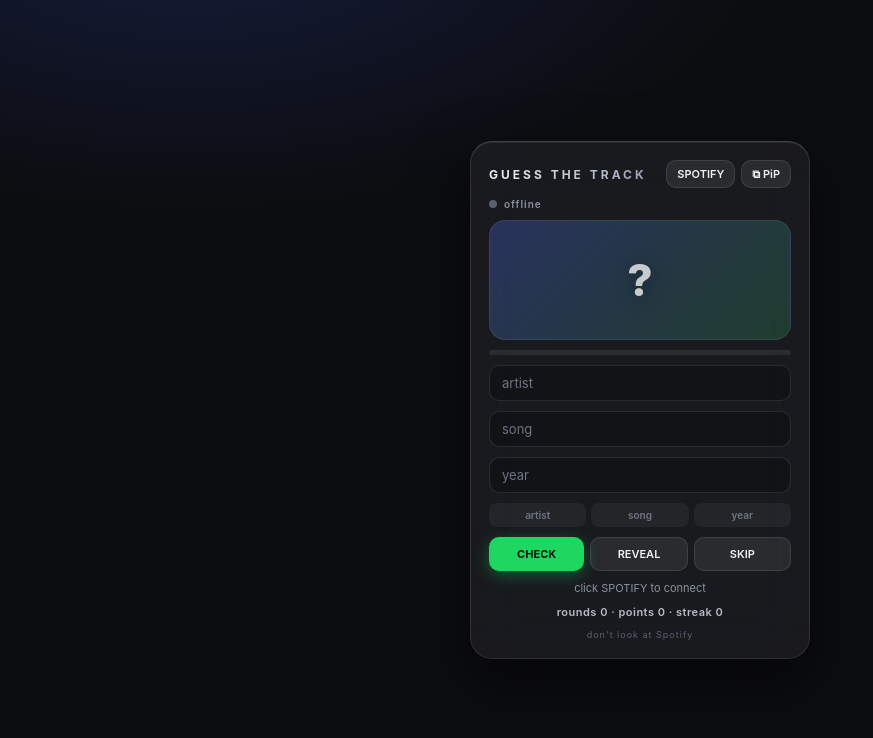
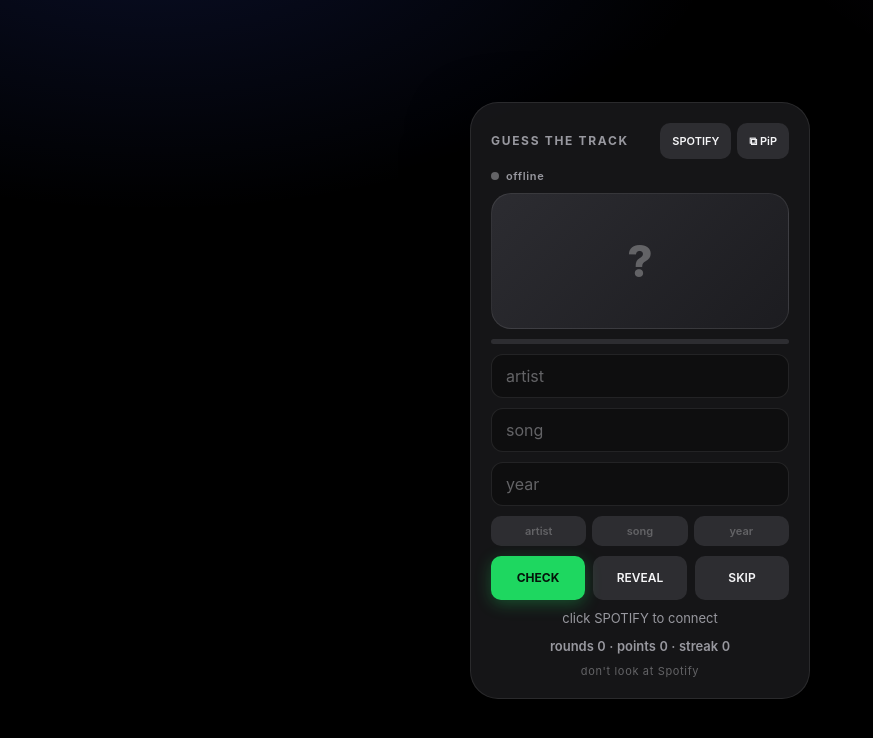
Before and after one commit to Tarnawskii/guess-the-track, a plain HTML site: page index.html in a window 1280 px wide. Shown: the top 738 px of the page, without its empty margins (0-873 px from the left). Drawn offline with Linux system fonts and the light colour scheme.

Commit message:
Apple-style redesign: flip cover, tokens, motion rules, 44px targets

```diff
--- a/index.html
+++ b/index.html
@@ -6,115 +6,143 @@
 <title>Guess The Track</title>
 <style>
   * { box-sizing: border-box; margin: 0; padding: 0; }
-  :root { color-scheme: dark; }
+  :root {
+    color-scheme: dark;
+    --ease-out: cubic-bezier(0.23, 1, 0.32, 1);
+    --ease: cubic-bezier(0.25, 0.1, 0.25, 1);
+    --label: #f5f5f7;
+    --label2: #98989f;
+    --label3: #636366;
+    --fill: rgba(120, 120, 128, 0.24);
+    --fill2: rgba(120, 120, 128, 0.38);
+    --hairline: rgba(255, 255, 255, 0.09);
+    --glass: rgba(30, 30, 32, 0.72);
+    --accent: #1ed760;
+    --ok: #30d158;
+    --warn: #ffd60a;
+    --bad: #ff453a;
+  }
   body {
-    font-family: -apple-system, BlinkMacSystemFont, "Segoe UI", Inter, Roboto, sans-serif;
-    background: #0c0d10;
+    font-family: -apple-system, BlinkMacSystemFont, "Segoe UI Variable Display", "Segoe UI", Inter, Roboto, "Helvetica Neue", Arial, sans-serif;
+    background: #000;
     background-image:
-      radial-gradient(60rem 30rem at 15% -10%, rgba(64, 96, 255, 0.18), transparent 60%),
-      radial-gradient(50rem 28rem at 110% 110%, rgba(30, 215, 96, 0.10), transparent 60%),
-      radial-gradient(40rem 24rem at 90% -20%, rgba(170, 82, 255, 0.10), transparent 60%);
+      radial-gradient(60rem 32rem at 12% -12%, rgba(64, 96, 255, 0.16), transparent 60%),
+      radial-gradient(52rem 30rem at 112% 112%, rgba(30, 215, 96, 0.10), transparent 60%),
+      radial-gradient(40rem 26rem at 88% -18%, rgba(170, 82, 255, 0.09), transparent 60%);
     background-attachment: fixed;
-    color: #eef0f4;
+    color: var(--label);
     display: flex; align-items: center; justify-content: center;
-    min-height: 100vh; padding: 12px;
+    min-height: 100vh; padding: 0.75rem;
     -webkit-font-smoothing: antialiased;
+    text-rendering: optimizeLegibility;
   }
   #app {
-    width: 100%; max-width: 340px;
-    background: rgba(255, 255, 255, 0.055);
-    backdrop-filter: blur(24px) saturate(1.5);
-    -webkit-backdrop-filter: blur(24px) saturate(1.5);
-    border: 1px solid rgba(255, 255, 255, 0.10);
-    border-top-color: rgba(255, 255, 255, 0.18);
-    border-radius: 22px;
-    box-shadow: 0 24px 60px rgba(0, 0, 0, 0.55), inset 0 1px 0 rgba(255, 255, 255, 0.06);
-    padding: 18px; display: flex; flex-direction: column; gap: 10px;
+    width: 100%; max-width: 21.25rem;
+    background: var(--glass);
+    backdrop-filter: blur(2.5rem) saturate(1.8);
+    -webkit-backdrop-filter: blur(2.5rem) saturate(1.8);
+    border: 1px solid var(--hairline);
+    border-radius: 1.75rem;
+    box-shadow: 0 1.25rem 3.75rem rgba(0, 0, 0, 0.6);
+    padding: 1.25rem; display: flex; flex-direction: column; gap: 0.625rem;
   }
   header { display: flex; justify-content: space-between; align-items: center; }
-  h1 {
-    font-size: 12px; font-weight: 700; letter-spacing: 3px;
-    background: linear-gradient(90deg, #eef0f4, #9aa3b5);
-    -webkit-background-clip: text; background-clip: text; color: transparent;
+  h1 { font-size: 0.75rem; font-weight: 700; letter-spacing: 0.14em; color: var(--label2); }
+  .hbtns { display: flex; gap: 0.375rem; }
+  button {
+    font: inherit; font-size: 0.6875rem; font-weight: 600; cursor: pointer;
+    min-height: 2.25rem; padding: 0 0.75rem;
+    background: var(--fill); color: var(--label);
+    border: 0; border-radius: 0.625rem;
+    transition: background-color 120ms var(--ease), transform 100ms var(--ease);
   }
-  .hbtns { display: flex; gap: 6px; }
-  button {
-    font: inherit; font-size: 11px; font-weight: 600; cursor: pointer;
-    background: rgba(255, 255, 255, 0.08);
-    color: #eef0f4; border: 1px solid rgba(255, 255, 255, 0.10);
-    border-radius: 10px; padding: 6px 10px;
-    transition: background 0.15s, transform 0.05s;
+  @media (hover: hover) and (pointer: fine) {
+    button:hover { background: var(--fill2); }
   }
-  button:hover { background: rgba(255, 255, 255, 0.14); }
-  button:active { transform: scale(0.97); }
+  button:active { transform: scale(0.96); }
   button:disabled { opacity: 0.4; cursor: default; }
-  #cover {
-    height: 120px; display: flex; align-items: center; justify-content: center;
-    background: rgba(255, 255, 255, 0.04);
-    border: 1px solid rgba(255, 255, 255, 0.08);
-    border-radius: 16px; overflow: hidden;
-    font-size: 44px; font-weight: 800;
-    background-image: linear-gradient(135deg, rgba(64, 96, 255, 0.25), rgba(30, 215, 96, 0.15));
-    color: rgba(255, 255, 255, 0.75);
-    text-shadow: 0 2px 20px rgba(0, 0, 0, 0.4);
+  #conn { display: flex; align-items: center; gap: 0.4375rem; font-size: 0.6875rem; font-weight: 600; letter-spacing: 0.06em; color: var(--label2); }
+  .led { width: 0.5rem; height: 0.5rem; border-radius: 50%; background: var(--label3); flex: none; transition: background-color 200ms var(--ease); }
+  .led.on { background: var(--ok); box-shadow: 0 0 0.5rem rgba(48, 209, 88, 0.7); animation: pulse 2.4s infinite; }
+  .led.demo { background: var(--warn); box-shadow: 0 0 0.5rem rgba(255, 214, 10, 0.5); animation: pulse 2.4s infinite; }
+  .led.wait { background: var(--warn); animation: pulse 0.9s infinite; }
+  .led.off { background: var(--bad); box-shadow: 0 0 0.5rem rgba(255, 69, 58, 0.6); }
+  @keyframes pulse { 50% { opacity: 0.35; } }
+  #cover { height: 8.5rem; perspective: 62.5rem; position: relative; flex: none; }
+  .cover-inner {
+    position: absolute; inset: 0;
+    transform-style: preserve-3d;
+    transition: transform 280ms var(--ease-out);
   }
-  #cover img { width: 100%; height: 100%; object-fit: cover; }
-  .bar {
-    height: 5px; border-radius: 3px; overflow: hidden;
-    background: rgba(255, 255, 255, 0.08);
+  #cover.flipped .cover-inner { transform: rotateY(180deg); }
+  .cover-face {
+    position: absolute; inset: 0;
+    backface-visibility: hidden; -webkit-backface-visibility: hidden;
+    display: flex; align-items: center; justify-content: center;
+    border-radius: 1.25rem; overflow: hidden;
+    border: 1px solid var(--hairline);
   }
+  .cover-front {
+    background: linear-gradient(135deg, #2c2c31, #1c1c20);
+    font-size: 2.75rem; font-weight: 800; color: var(--label3);
+  }
+  .cover-back { transform: rotateY(180deg); background: #1c1c20; }
+  .cover-back img { width: 100%; height: 100%; object-fit: cover; display: block; }
+  .bar { height: 0.3125rem; border-radius: 999px; overflow: hidden; background: var(--fill); }
   .bar div {
-    height: 100%; width: 0%; border-radius: 3px;
-    background: linear-gradient(90deg, #1ed760, #5ce08a);
-    transition: width 1s linear;
+    height: 100%; border-radius: 999px;
+    background: var(--accent);
+    transform-origin: 0 50%; transform: scaleX(0);
+    will-change: transform;
   }
   input {
-    font: inherit; font-size: 13px; width: 100%;
-    background: rgba(0, 0, 0, 0.25);
-    border: 1px solid rgba(255, 255, 255, 0.10);
-    color: #eef0f4; border-radius: 10px; padding: 9px 12px;
-    transition: border-color 0.15s, box-shadow 0.15s;
+    font: inherit; font-size: 1rem; width: 100%;
+    min-height: 2.75rem;
+    background: rgba(0, 0, 0, 0.32);
+    border: 1px solid var(--hairline);
+    color: var(--label); border-radius: 0.75rem; padding: 0 0.875rem;
+    transition: border-color 150ms var(--ease), box-shadow 150ms var(--ease);
   }
-  input::placeholder { color: #6f7683; }
-  input:focus {
-    outline: none;
-    border-color: rgba(30, 215, 96, 0.55);
-    box-shadow: 0 0 0 3px rgba(30, 215, 96, 0.15);
+  input::placeholder { color: var(--label3); }
+  input:focus { outline: none; border-color: rgba(30, 215, 96, 0.5); box-shadow: 0 0 0 3px rgba(30, 215, 96, 0.12); }
+  .chips { display: flex; gap: 0.375rem; }
+  .chip {
+    flex: 1; text-align: center; font-size: 0.6875rem; font-weight: 600;
+    padding: 0.4375rem 0; border-radius: 0.625rem;
+    background: var(--fill); color: var(--label3);
+    border: 1px solid transparent;
+    transition: background-color 150ms var(--ease), color 150ms var(--ease), border-color 150ms var(--ease);
   }
-  .chips { display: flex; gap: 5px; }
-  .chip {
-    flex: 1; text-align: center; font-size: 10px; font-weight: 600;
-    padding: 5px 0; border-radius: 8px;
-    background: rgba(255, 255, 255, 0.05); color: #6f7683;
-    border: 1px solid transparent;
-    transition: all 0.2s;
+  .chip.ok { background: rgba(48, 209, 88, 0.18); color: var(--ok); border-color: rgba(48, 209, 88, 0.4); }
+  .chip.close { background: rgba(255, 214, 10, 0.15); color: var(--warn); border-color: rgba(255, 214, 10, 0.35); }
+  .chip.bad { background: rgba(255, 69, 58, 0.16); color: var(--bad); border-color: rgba(255, 69, 58, 0.4); }
+  .actions { display: flex; gap: 0.5rem; }
+  .actions button { flex: 1; min-height: 2.75rem; font-size: 0.75rem; }
+  #check {
+    background: var(--accent); color: #04140a; font-weight: 700;
+    box-shadow: 0 0.25rem 1rem rgba(30, 215, 96, 0.3);
   }
-  .chip.ok { background: rgba(30, 215, 96, 0.16); color: #5ce08a; border-color: rgba(30, 215, 96, 0.35); }
-  .chip.close { background: rgba(255, 200, 60, 0.14); color: #ffd97a; border-color: rgba(255, 200, 60, 0.3); }
-  .chip.bad { background: rgba(255, 80, 110, 0.14); color: #ff8aa5; border-color: rgba(255, 80, 110, 0.3); }
-  .actions { display: flex; gap: 6px; }
-  .actions button { flex: 1; padding: 9px 0; font-size: 11px; }
-  #check {
-    background: #1ed760; color: #06130a; border: none; font-weight: 700;
-    box-shadow: 0 4px 16px rgba(30, 215, 96, 0.35);
+  @media (hover: hover) and (pointer: fine) {
+    #check:hover { background: #25e56b; }
   }
-  #check:hover { background: #25e56b; }
-  #status { font-size: 11px; color: #8b93a1; min-height: 14px; text-align: center; }
-  #score { font-size: 11px; font-weight: 600; color: #b6bcc8; text-align: center; letter-spacing: 0.5px; }
+  #check:active { transform: scale(0.96); }
+  #status { font-size: 0.8125rem; color: var(--label2); min-height: 1.125rem; text-align: center; }
+  #score { font-size: 0.8125rem; font-weight: 600; color: var(--label2); text-align: center; font-variant-numeric: tabular-nums; }
   #answer {
-    font-size: 13px; text-align: center; color: #eef0f4; display: none;
-    padding: 8px; border-radius: 10px;
-    background: rgba(255, 255, 255, 0.05);
-    border: 1px solid rgba(255, 255, 255, 0.08);
+    font-size: 0.875rem; text-align: center; color: var(--label); display: none;
+    padding: 0.625rem 0.75rem; border-radius: 0.75rem;
+    background: var(--fill);
+    border: 1px solid var(--hairline);
   }
-  footer { font-size: 9px; color: #5a6070; text-align: center; letter-spacing: 1px; }
-  #conn { display: flex; align-items: center; gap: 7px; font-size: 10px; font-weight: 600; letter-spacing: 1px; color: #8b93a1; }
-  .led { width: 8px; height: 8px; border-radius: 50%; background: #5a6070; flex: none; transition: background 0.3s; }
-  .led.on { background: #1ed760; box-shadow: 0 0 8px rgba(30, 215, 96, 0.8); animation: pulse 2s infinite; }
-  .led.demo { background: #ffd97a; box-shadow: 0 0 8px rgba(255, 217, 122, 0.6); animation: pulse 2s infinite; }
-  .led.wait { background: #ffd97a; animation: pulse 0.8s infinite; }
-  .led.off { background: #ff506e; box-shadow: 0 0 8px rgba(255, 80, 110, 0.7); }
-  @keyframes pulse { 50% { opacity: 0.3; } }
+  #answer.pop { animation: answer-in 200ms var(--ease-out); }
+  @keyframes answer-in { from { opacity: 0; transform: scale(0.97); } }
+  footer { font-size: 0.6875rem; color: var(--label3); text-align: center; letter-spacing: 0.06em; }
+  @media (prefers-reduced-motion: reduce) {
+    .cover-inner { transition: none; }
+    #answer.pop { animation: none; }
+    .led { animation: none; }
+    button:active { transform: none; }
+  }
 </style>
 </head>
 <body>
@@ -127,7 +155,12 @@
     </div>
   </header>
   <div id="conn"><span id="led" class="led"></span><span id="connText">offline</span></div>
-  <div id="cover">?</div>
+  <div id="cover">
+    <div class="cover-inner">
+      <div class="cover-face cover-front">?</div>
+      <div class="cover-face cover-back" id="coverBack"></div>
+    </div>
+  </div>
   <div class="bar"><div id="progress"></div></div>
   <input id="gArtist" placeholder="artist" autocomplete="off" />
   <input id="gSong" placeholder="song" autocomplete="off" />
@@ -186,6 +219,7 @@ const els = {
   check: $("check"), reveal: $("reveal"), skip: $("skip"),
   pipBtn: $("pipBtn"), modeBtn: $("modeBtn"),
   led: $("led"), connText: $("connText"),
+  coverBack: $("coverBack"),
 };
 
 function setConn(cls, text) {
@@ -242,13 +276,19 @@ function setChip(chip, verdict) {
   if (verdict) chip.classList.add(verdict);
 }
 
+function setProgress(p) {
+  els.progress.style.transform = "scaleX(" + Math.min(1, Math.max(0, p)).toFixed(4) + ")";
+}
+
 function newRound(track, key) {
   state.track = track; state.trackKey = key; state.revealed = false;
   els.artist.value = ""; els.song.value = ""; els.year.value = "";
   els.answer.style.display = "none"; els.answer.textContent = "";
+  els.answer.classList.remove("pop");
   [els.cArtist, els.cSong, els.cYear].forEach((c) => setChip(c, null));
-  els.cover.textContent = "?";
+  els.cover.classList.remove("flipped");
   els.status.textContent = "new track — guess!";
+  if (document.hasFocus()) els.artist.focus();
   if (track.third.label === "album") {
     els.year.placeholder = "album"; els.year.removeAttribute("maxlength"); els.year.removeAttribute("inputmode");
   } else {
@@ -304,12 +344,13 @@ function finish(msg) {
   els.score.textContent = `rounds ${state.rounds} · points ${state.points} · streak ${state.streak}`;
   els.answer.textContent = answerText();
   els.answer.style.display = "block";
+  els.answer.classList.add("pop");
   if (state.track.artUrl) {
-    els.cover.textContent = "";
     const img = document.createElement("img");
     img.src = state.track.artUrl;
-    els.cover.textContent = "";
-    els.cover.appendChild(img);
+    img.alt = "";
+    els.coverBack.replaceChildren(img);
+    els.cover.classList.add("flipped");
   }
 }
 
@@ -413,7 +454,7 @@ function tickSoloistProgress() {
   if (state.mode !== "soloist" || !state.pos || !state.trackDuration) return;
   const elapsed = state.pos.position_ms + (Date.now() - state.pos.timestamp_ms) * (state.pos.speed || 0);
   const p = Math.min(1, Math.max(0, elapsed / state.trackDuration));
-  els.progress.style.width = (p * 100).toFixed(1) + "%";
+  setProgress(p);
 }
 
 function nextDemoTrack() {
@@ -426,7 +467,7 @@ function nextDemoTrack() {
 function tickDemoProgress() {
   if (state.mode !== "demo") return;
   const p = Math.min(1, (Date.now() - state.demoStart) / state.demoDuration);
-  els.progress.style.width = (p * 100).toFixed(1) + "%";
+  setProgress(p);
   if (p >= 1) nextDemoTrack();
 }
 
@@ -457,7 +498,7 @@ async function pollSpotify() {
     if (key !== state.trackKey) newRound(track, key);
     if (item.duration_ms) {
       const p = Math.min(1, (data.progress_ms || 0) / item.duration_ms);
-      els.progress.style.width = (p * 100).toFixed(1) + "%";
+      setProgress(p);
     }
   } catch (e) {
     els.status.textContent = "connection glitch — retrying";
@@ -589,8 +630,8 @@ els.skip.onclick = () => {
   }
 };
 els.year.addEventListener("keydown", (e) => { if (e.key === "Enter") check(); });
-els.song.addEventListener("keydown", (e) => { if (e.key === "Enter") check(); });
-els.artist.addEventListener("keydown", (e) => { if (e.key === "Enter") check(); });
+els.song.addEventListener("keydown", (e) => { if (e.key === "Enter") els.year.focus(); });
+els.artist.addEventListener("keydown", (e) => { if (e.key === "Enter") els.song.focus(); });
 
 async function togglePip() {
   if (!("documentPictureInPicture" in window)) {
```
